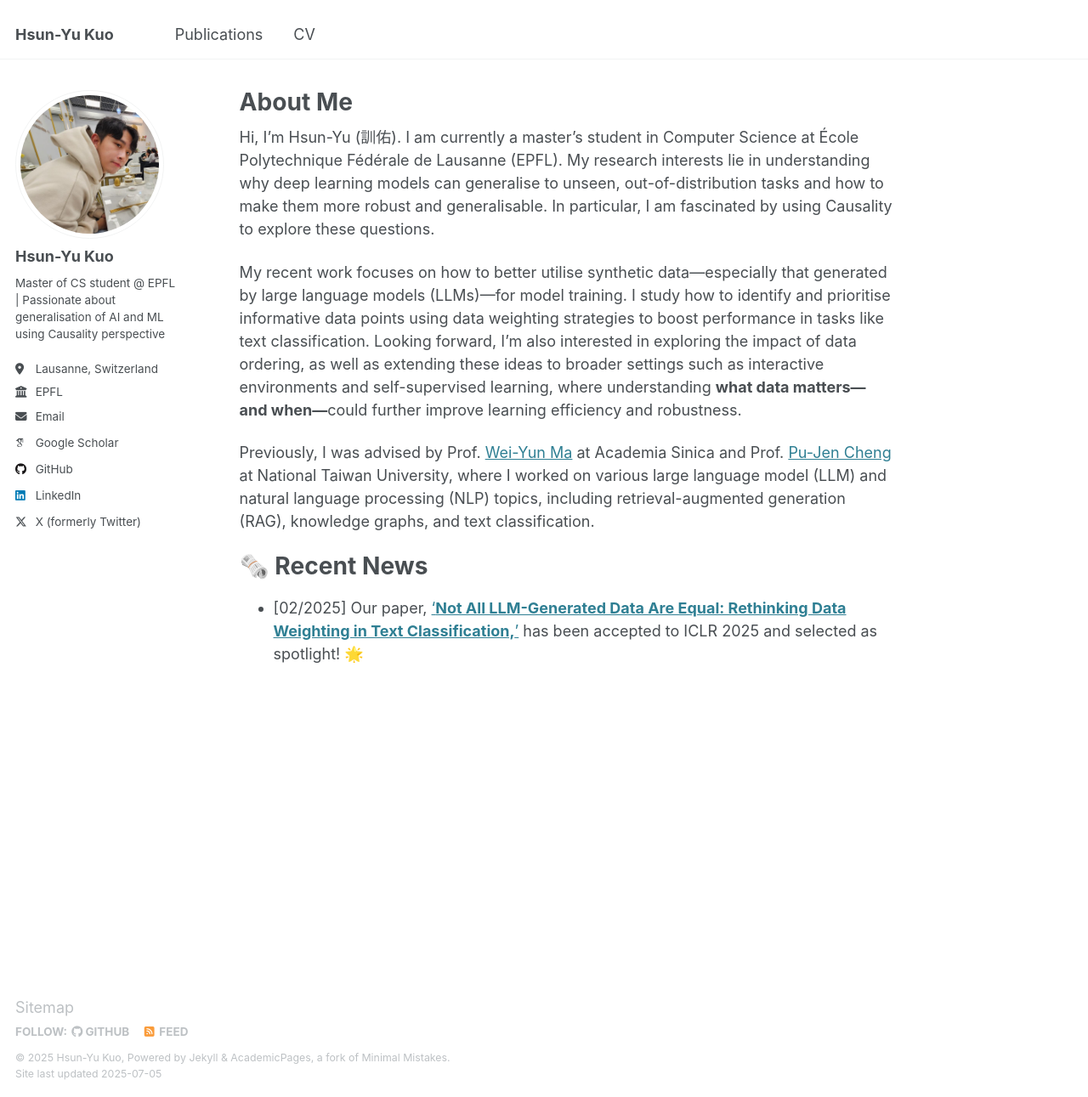
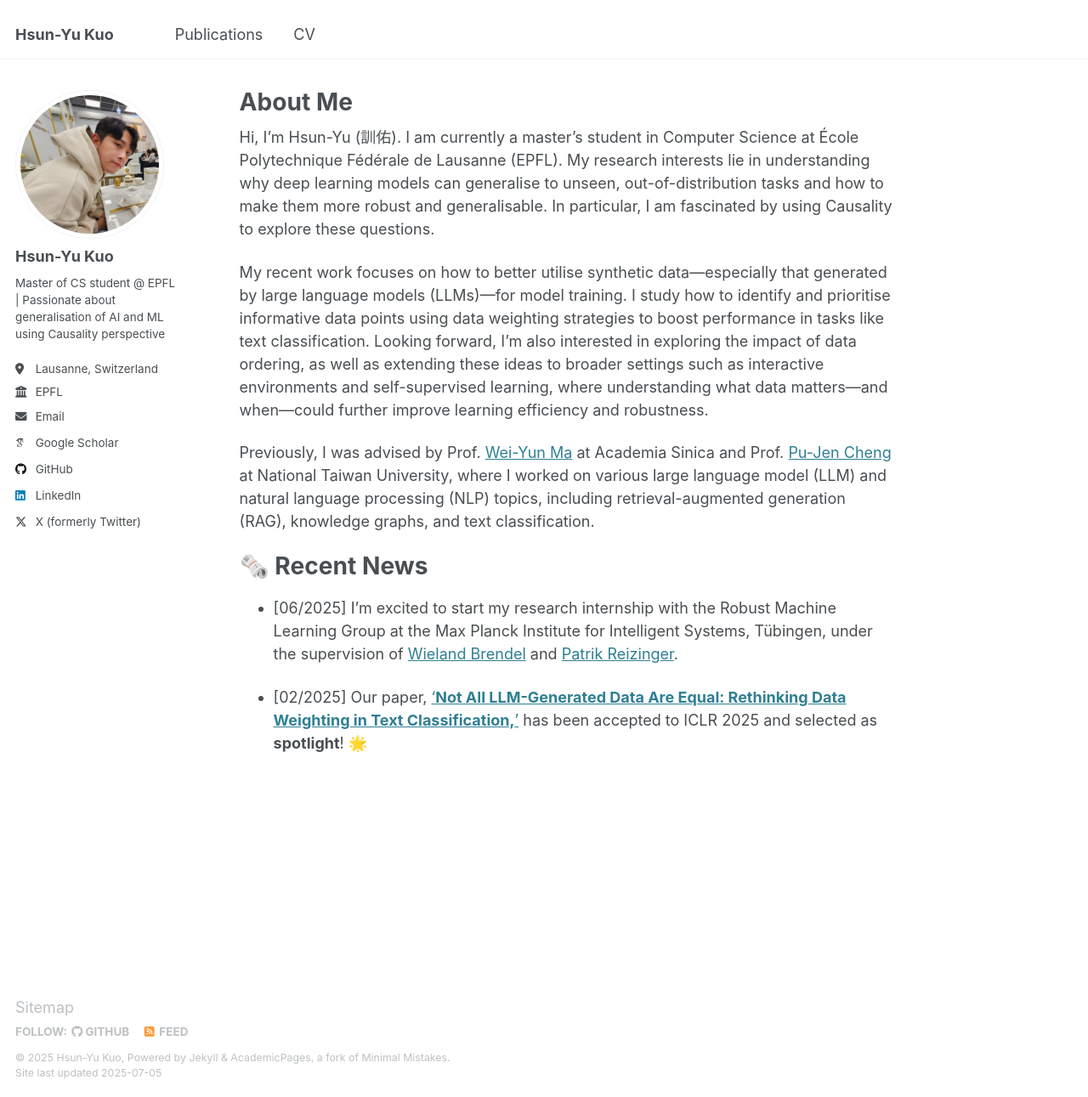
Before and after one commit to Hsun-Yu/Hsun-Yu.github.io, a Jekyll site: the page built from _pages/about.md, in a window 1280 px wide and 1291 px high. Shown: the whole window at 85% size. Built offline with Jekyll 4.4.1, drawn with Linux system fonts in a browser that asks for light colours; some web fonts are replaced.

Commit message:
Revise about page content and update recent news entries

```diff
--- a/_pages/about.md
+++ b/_pages/about.md
@@ -9,13 +9,15 @@ redirect_from:
 Hi, I'm Hsun-Yu (訓佑).
 I am currently a master's student in Computer Science at École Polytechnique Fédérale de Lausanne (EPFL). My research interests lie in understanding why deep learning models can generalise to unseen, out-of-distribution tasks and how to make them more robust and generalisable. In particular, I am fascinated by using Causality to explore these questions.
 
-My recent work focuses on how to better utilise synthetic data—especially that generated by large language models (LLMs)—for model training. I study how to identify and prioritise informative data points using data weighting strategies to boost performance in tasks like text classification. Looking forward, I’m also interested in exploring the impact of data ordering, as well as extending these ideas to broader settings such as interactive environments and self-supervised learning, where understanding **what data matters—and when—**could further improve learning efficiency and robustness.
+My recent work focuses on how to better utilise synthetic data—especially that generated by large language models (LLMs)—for model training. I study how to identify and prioritise informative data points using data weighting strategies to boost performance in tasks like text classification. Looking forward, I’m also interested in exploring the impact of data ordering, as well as extending these ideas to broader settings such as interactive environments and self-supervised learning, where understanding what data matters—and when—could further improve learning efficiency and robustness.
 
 Previously, I was advised by Prof. [Wei-Yun Ma](https://ckip.iis.sinica.edu.tw/) at Academia Sinica and Prof. [Pu-Jen Cheng](https://www.csie.ntu.edu.tw/~pjcheng/) at National Taiwan University, where I worked on various large language model (LLM) and natural language processing (NLP) topics, including retrieval-augmented generation (RAG), knowledge graphs, and text classification.
 
 🗞️ Recent News
 ======
-- [02/2025] Our paper, ['**Not All LLM-Generated Data Are Equal: Rethinking Data Weighting in Text Classification,**'](https://openreview.net/forum?id=oI5tZaWkF9&nesting=2&sort=date-desc) has been accepted to ICLR 2025 and selected as spotlight! 🌟
+- [06/2025] I’m excited to start my research internship with the Robust Machine Learning Group at the Max Planck Institute for Intelligent Systems, Tübingen, under the supervision of [Wieland Brendel](https://is.mpg.de/rml/person/wbrendel) and [Patrik Reizinger](https://is.mpg.de/rml/person/preizinger).
+
+- [02/2025] Our paper, ['**Not All LLM-Generated Data Are Equal: Rethinking Data Weighting in Text Classification,**'](https://openreview.net/forum?id=oI5tZaWkF9&nesting=2&sort=date-desc) has been accepted to ICLR 2025 and selected as **spotlight**! 🌟
 
 
 
```
Also changed, not shown: 1 other file.
